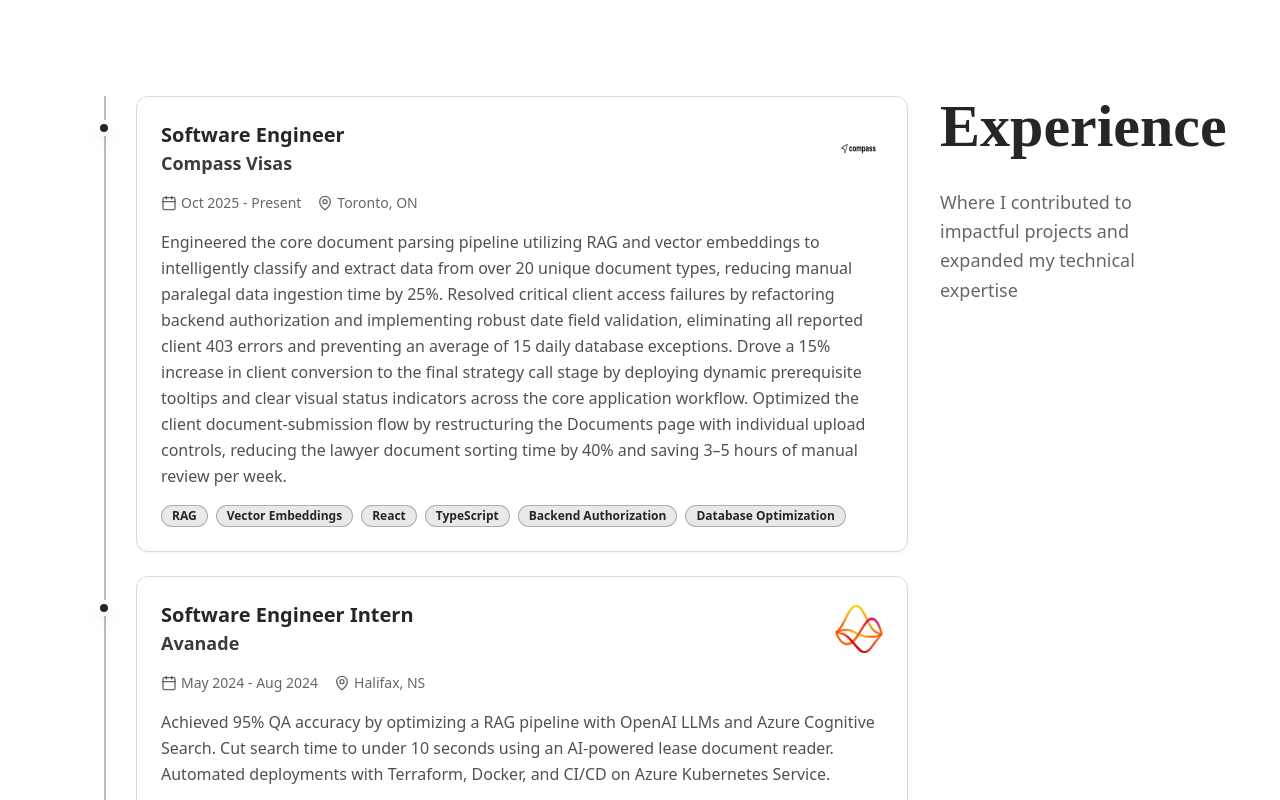
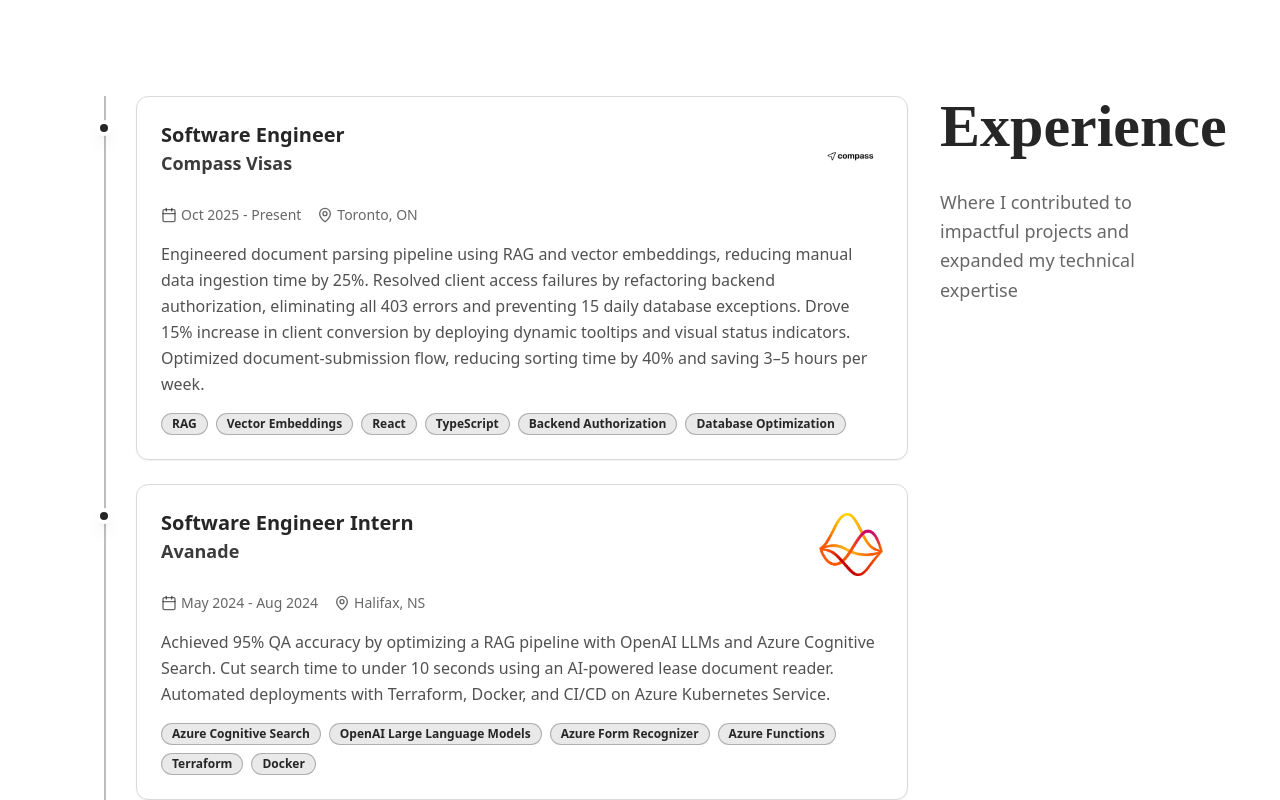
Before and after one commit to antoniamugisa/my-portfolio, a React (Vite) app: page / in a window 1280 px wide. Shown: the part 2520-3320 px from the top of the page. Built offline with nearby package versions, Linux system fonts and the light colour scheme; no server answers.

Commit message:
Updated Experience section with larger company logo and refined experience description for clarity and conciseness.

```diff
--- a/src/components/sections/Experience.tsx
+++ b/src/components/sections/Experience.tsx
@@ -35,7 +35,7 @@ const Experience: React.FC = () => {
                             <h4 className="text-xl font-bold text-primary">{exp.position}</h4>
                             <h5 className="text-lg font-semibold text-foreground/90">{exp.company}</h5>
                           </div>
-                          <img src={getCompanyLogo(exp.company)} alt={exp.company} className="w-12 h-12 mt-1" />
+                          <img src={getCompanyLogo(exp.company)} alt={exp.company} className="w-16 h-16 mt-1 object-contain" />
                         </div>
                   <div className="flex items-center space-x-4 text-sm text-foreground/70 mb-4">
                     <span className="flex items-center"><Calendar className="w-4 h-4 mr-1" />{exp.duration}</span>
--- a/src/data/portfolio.tsx
+++ b/src/data/portfolio.tsx
@@ -19,12 +19,12 @@ export const experiences = [
     position: "Software Engineer",
     duration: "Oct 2025 - Present",
     location: "Toronto, ON",
-    description: "Engineered intelligent document processing solutions using RAG and vector embeddings, optimized client workflows, and resolved critical system issues to improve user experience and operational efficiency.",
+    description: "Engineered document processing solutions using RAG and vector embeddings, optimized client workflows, and resolved critical system issues to improve operational efficiency.",
     achievements: [
-      "Engineered the core document parsing pipeline utilizing RAG and vector embeddings to intelligently classify and extract data from over 20 unique document types, reducing manual paralegal data ingestion time by 25%.",
-      "Resolved critical client access failures by refactoring backend authorization and implementing robust date field validation, eliminating all reported client 403 errors and preventing an average of 15 daily database exceptions.",
-      "Drove a 15% increase in client conversion to the final strategy call stage by deploying dynamic prerequisite tooltips and clear visual status indicators across the core application workflow.",
-      "Optimized the client document-submission flow by restructuring the Documents page with individual upload controls, reducing the lawyer document sorting time by 40% and saving 3–5 hours of manual review per week."
+      "Engineered document parsing pipeline using RAG and vector embeddings, reducing manual data ingestion time by 25%.",
+      "Resolved client access failures by refactoring backend authorization, eliminating all 403 errors and preventing 15 daily database exceptions.",
+      "Drove 15% increase in client conversion by deploying dynamic tooltips and visual status indicators.",
+      "Optimized document-submission flow, reducing sorting time by 40% and saving 3–5 hours per week."
     ],
     technologies: ["RAG", "Vector Embeddings", "React", "TypeScript", "Backend Authorization", "Database Optimization"]
   },
```
